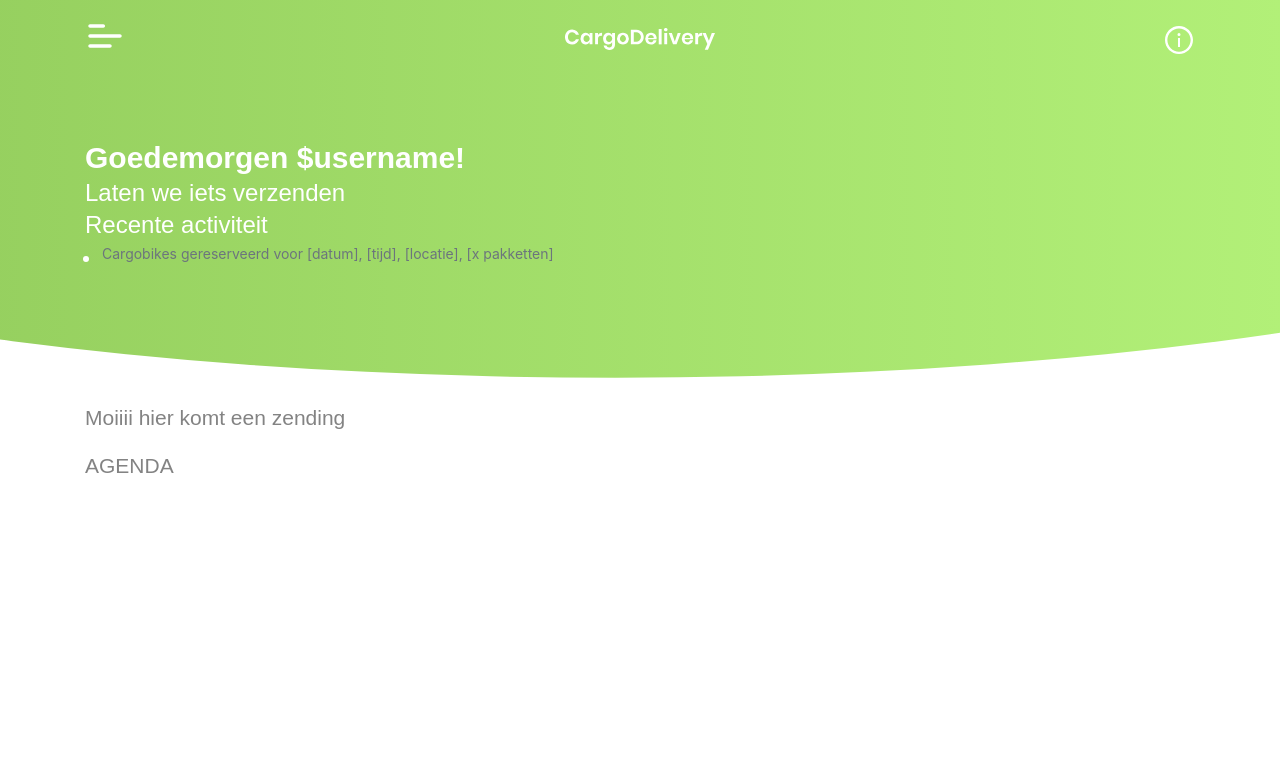
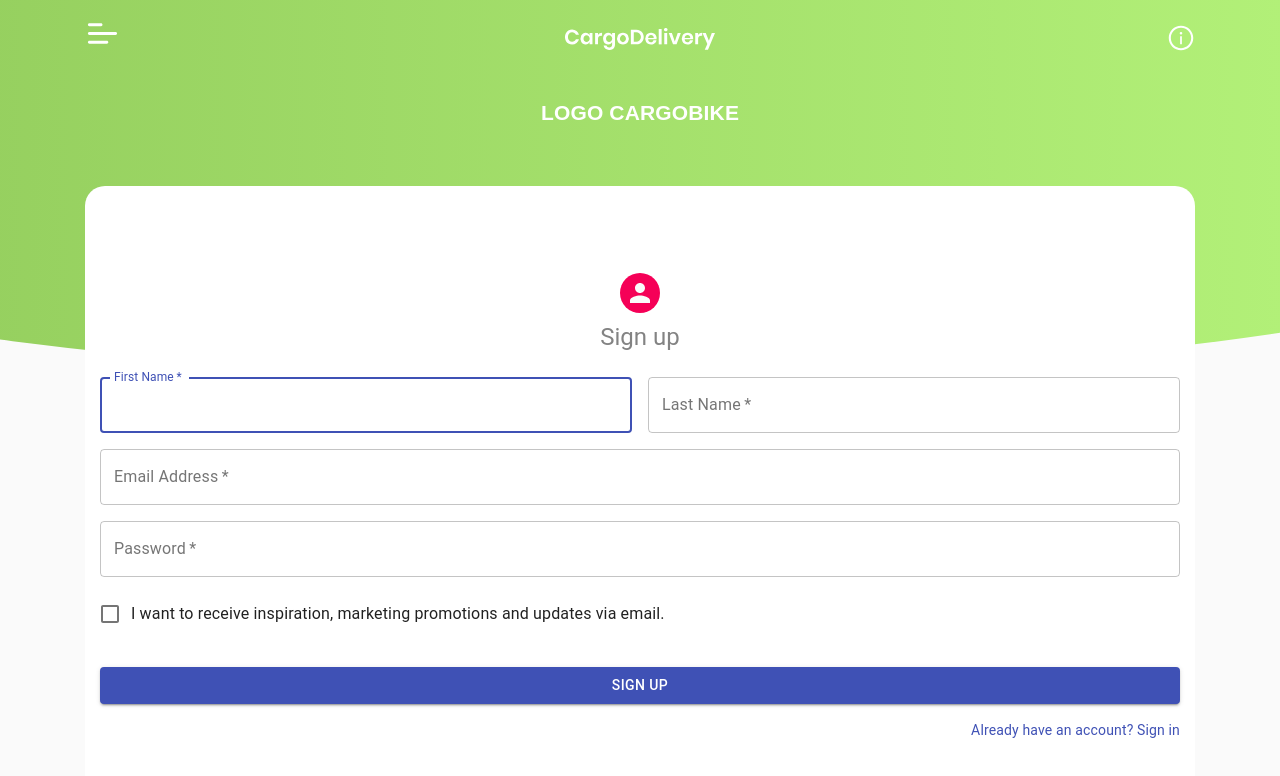
Before and after one commit to ajnjanssen/cargobike, a React (Create React App) app in the folder cargobike/: page / in a window 1280 px wide. Shown: the top 776 px of the page. Built offline with nearby package versions, Linux system fonts and the light colour scheme; no server answers.

Commit message:
replaced registry form with material ui components

```diff
--- a/cargobike/package.json
+++ b/cargobike/package.json
@@ -4,7 +4,9 @@
   "private": true,
   "dependencies": {
     "@fortawesome/fontawesome-free": "^5.15.3",
+    "@material-ui/core": "^4.11.3",
     "@material-ui/icons": "^4.11.2",
+    "@material-ui/styles": "^4.11.3",
     "@testing-library/jest-dom": "^5.11.4",
     "@testing-library/react": "^11.1.0",
     "@testing-library/user-event": "^12.1.10",
--- a/cargobike/src/Body.js
+++ b/cargobike/src/Body.js
@@ -15,9 +15,9 @@
             {/* <OndReservering /> */}
             {/* <OndDashboard /> */}
             {/* <BezDashboard /> */}
-            {/* <Registration /> */}
+            <Registration />
             {/* <Login /> */}
-            <OndZending />
+            {/* <OndZending /> */}
 
         </div>
     )
--- a/cargobike/src/components/Registration.js
+++ b/cargobike/src/components/Registration.js
@@ -2,6 +2,19 @@
 import './Registration.css';
 import React, {useState, useEffect} from "react";
 import {auth} from './firebase/Firebase';
+import CssBaseline from '@material-ui/core/CssBaseline';
+import {
+    Avatar,
+    Box,
+    Button,
+    Checkbox,
+    FormControlLabel,
+    Grid,
+    Link,
+    TextField,
+    Typography
+} from '@material-ui/core';
+import {makeStyles} from '@material-ui/core/styles';
 
 function Registration() {
     const [fName,
@@ -22,10 +35,8 @@
                 setUser(authUser);
                 if (authUser.displayName) {
                     //niks doen
-                } else{
-                    return authUser.updateProfile({
-                        displayName : fName,
-                    })
+                } else {
+                    return authUser.updateProfile({displayName: fName})
                 }
             } else {
                 setUser(null);
@@ -39,19 +50,41 @@
         auth
             .createUserWithEmailAndPassword(email, password)
             .then((authUser) => {
-               return authUser.user.updateProfile({
-                   displayName: fName
-               })
+                return authUser
+                    .user
+                    .updateProfile({displayName: fName})
             })
             .catch((error) => alert(error.message));
     }
 
-    const signIn = (event) =>{
+    const signIn = (event) => {
         event.preventDefault();
         auth
             .signInWithEmailAndPassword(email, password)
             .catch((error) => alert(error.message));
     }
+
+    const useStyles = makeStyles((theme) => ({
+        paper: {
+            marginTop: theme.spacing(8),
+            display: 'flex',
+            flexDirection: 'column',
+            alignItems: 'center'
+        },
+        avatar: {
+            margin: theme.spacing(1),
+            backgroundColor: theme.palette.secondary.main
+        },
+        form: {
+            width: '100%', // Fix IE 11 issue.
+            marginTop: theme.spacing(3)
+        },
+        submit: {
+            margin: theme.spacing(3, 0, 2)
+        }
+    }));
+
+    const classes = useStyles();
 
     return (
         <div>
@@ -71,80 +104,99 @@
             </Container>
 
             <Container>
+                <div className="card col-12 col-lg-12 login-card mt-2 hv-center regBlock">
 
-                <div className="card col-12 col-lg-4 login-card mt-2 hv-center regBlock">
                     <div className="makeAccount">
-                        <h1>Account aanmaken</h1>
-                    </div>
-                    <form>
-
-                        <div className="form-group text-left regInput">
-                            <label htmlFor="exampleInputEmail1">Voornaam</label>
-                            <input
-                                type="email"
-                                className="form-control"
-                                aria-describedby="emailHelp"
+                        <CssBaseline/>
+                        <div className={classes.paper}>
+                            <Avatar className={classes.avatar}>
+                                {/* <LockOutlinedIcon /> */}
+                            </Avatar>
+                            <Typography component="h1" variant="h5">
+                                Sign up
+                            </Typography>
+                            <form className={classes.form} noValidate>
+                                <Grid container spacing={2}>
+                                    <Grid item xs={12} sm={6}>
+                                        <TextField
+                                            autoComplete="fname"
+                                            name="firstName"
+                                            variant="outlined"
+                                            required
+                                            fullWidth
+                                            id="firstName"
+                                            label="First Name"
+                                            autoFocus
                                             value={fName}
                                             onChange={(e) => setFName(e.target.value)}
-                                placeholder="Vul uw voornaam in"/> {/* <small id="emailHelp" className="form-text text-muted">Vul uw voornaam in</small> */}
-                        </div>
-
-                        <div className="form-group text-left">
-                            <label htmlFor="exampleInputEmail1">Achternaam</label>
-                            <input
-                                type="email"
-                                className="form-control"
-                                aria-describedby="emailHelp"
+                                            />
+                                    </Grid>
+                                    <Grid item xs={12} sm={6}>
+                                        <TextField
+                                            variant="outlined"
+                                            required
+                                            fullWidth
+                                            id="lastName"
+                                            label="Last Name"
+                                            name="lastName"
                                             value={lName}
                                 onChange={(e) => setLName(e.target.value)}
-                                placeholder="Vul uw achternaam in"/> {/* <small id="emailHelp" className="form-text text-muted">Vul uw achternaam in</small> */}
-                        </div>
-
-                        {/* <div className="form-group text-left">
-                            <label htmlFor="exampleInputEmail1">Geboortedatum</label>
-                            <Form.Control type="date" name='date_of_birth'/>
-                            <small id="emailHelp" className="form-text text-muted">Vul uw geboortedatum in</small>
-                        </div> */}
-
-                        <hr></hr>
-
-                        <div className="form-group text-left">
-                            <label htmlFor="exampleInputEmail1">Email address</label>
-                            <input
-                                type="email"
-                                className="form-control"
+                                            autoComplete="lname"/>
+                                    </Grid>
+                                    <Grid item xs={12}>
+                                        <TextField
+                                            variant="outlined"
+                                            required
+                                            fullWidth
                                             id="email"
+                                            label="Email Address"
+                                            name="email"
                                             value={email}
                                             onChange={(e) => setEmail(e.target.value)}
-                                placeholder="Enter email"/>
-                            <small id="emailHelp" className="form-text text-muted">Uw e-mail adres wordt veilig bewaard.</small>
-                        </div>
-
-                        <div className="form-group text-left">
-
-                            <label htmlFor="exampleInputPassword1">Wachtwoord</label>
-                            <small id="emailHelp" className="form-text text-muted">minimaal 8 karakters, 1 getal en 1 speciaal teken.</small>
-
-                            <input
+                                            autoComplete="email"/>
+                                    </Grid>
+                                    <Grid item xs={12}>
+                                        <TextField
+                                            variant="outlined"
+                                            required
+                                            fullWidth
+                                            name="password"
+                                            label="Password"
                                             type="password"
-                                className="form-control"
+                                            id="password"
                                             value={password}
                                             onChange={(e) => setPassword(e.target.value)}
-                                placeholder="Wachtwoord"/>
-
+                                            autoComplete="current-password"/>
+                                    </Grid>
+                                    <Grid item xs={12}>
+                                        <FormControlLabel
+                                            control={< Checkbox value = "allowExtraEmails" color = "primary" />}
+                                            label="I want to receive inspiration, marketing promotions and updates via email."/>
+                                    </Grid>
+                                </Grid>
+                                <Button
+                                    type="submit"
+                                    fullWidth
+                                    variant="contained"
+                                    color="primary"
+                                    className={classes.submit}
+                                    onClick={signUp}
+                                    >
+                                    Sign Up
+                                </Button>
+                                <Grid container justify="flex-end">
+                                    <Grid item>
+                                        <Link href="#" variant="body2">
+                                            Already have an account? Sign in
+                                        </Link>
+                                    </Grid>
+                                </Grid>
+                            </form>
                         </div>
-                        <div className="form-group text-left">
-                            <label htmlFor="exampleInputPassword1">Bevestig Wachtwoord</label>
-                            <input
-                                type="password"
-                                className="form-control"
-                                id="confirmPassword"
-                                placeholder="Bevestig Wachtwoord"/>
+                        <Box mt={5}>
+                            {/* <Copyright /> */}
+                        </Box>
                     </div>
-                        <button type="submit" onClick={signUp} className="btn btn-primary">
-                            Registreer account
-                        </button>
-                    </form>
                 </div>
             </Container>
         </div>
```
Also changed, not shown: 2 other files (tests, documents, lock files or other folders). Lines whose indentation alone changed are shown as unchanged.
